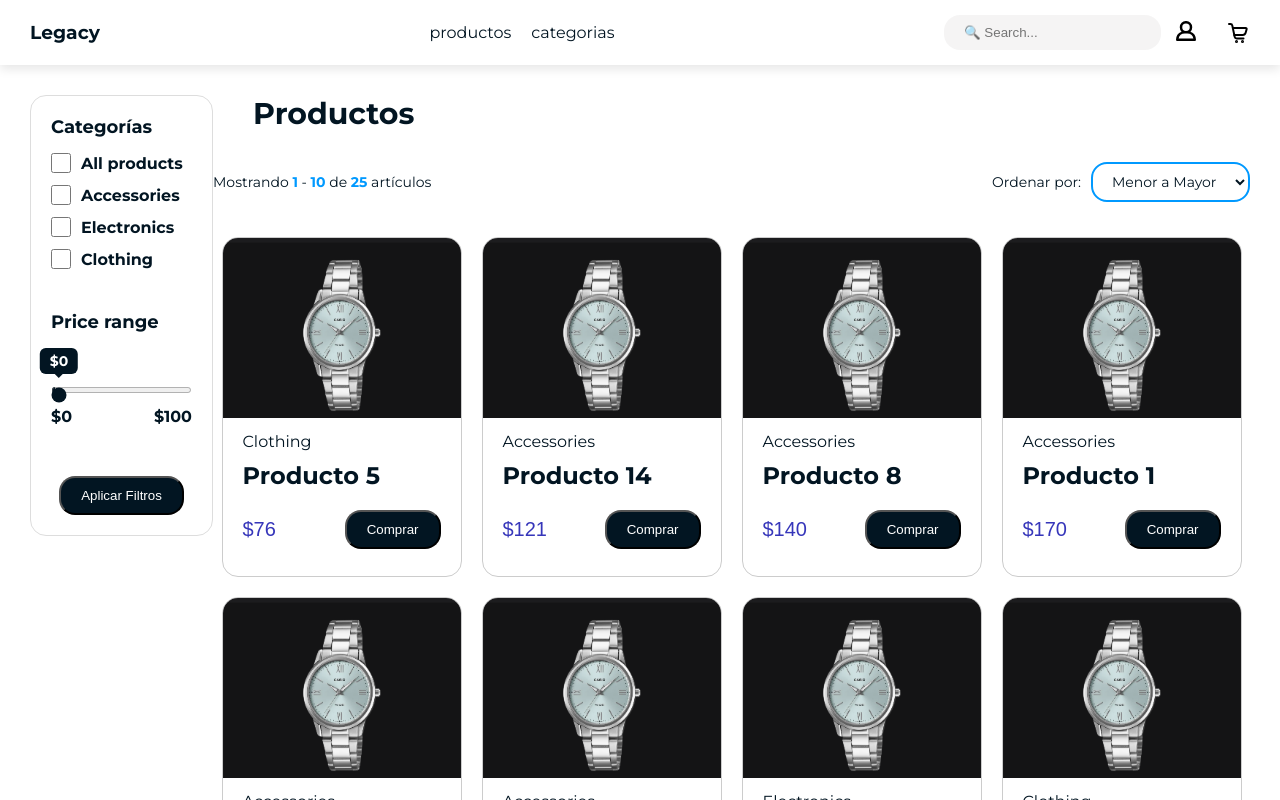
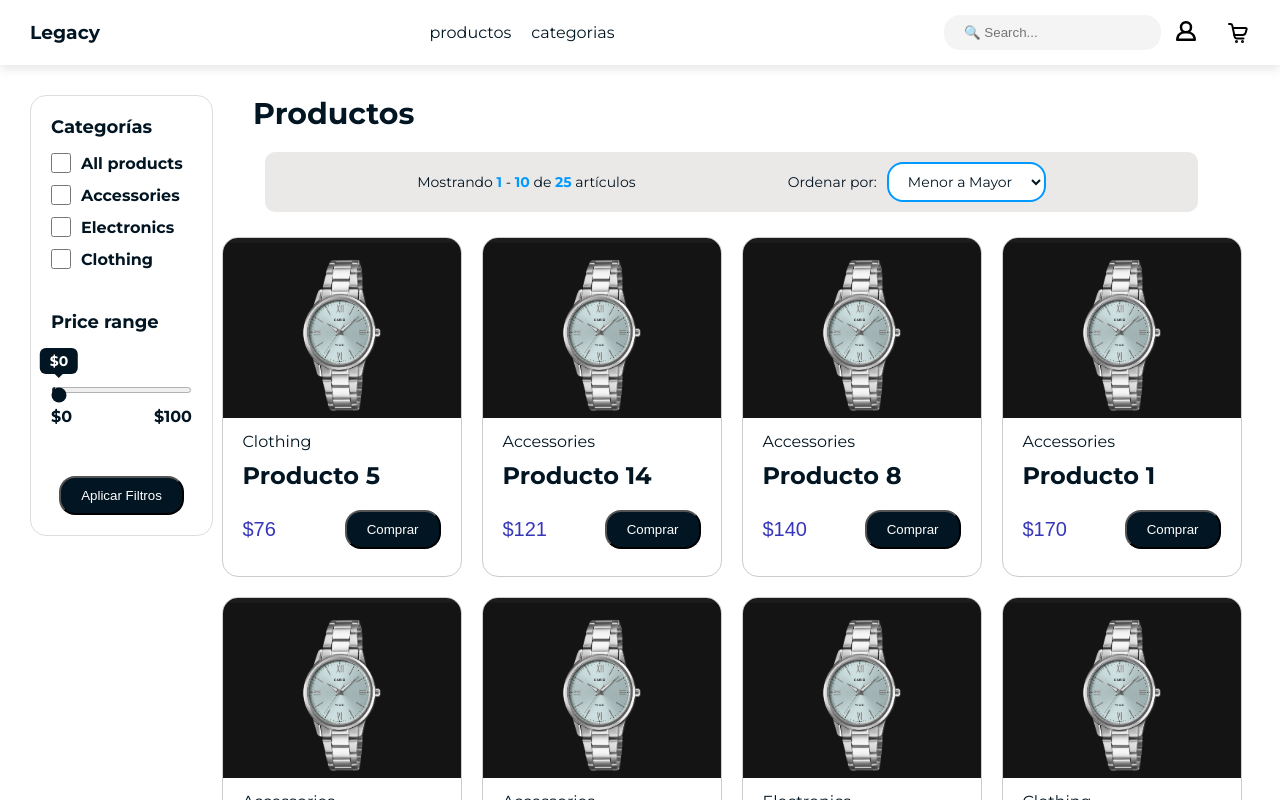
Before and after one commit to GeanfrancoGPD/prog_basada_componentes, a Vue app in the folder atomic_desing/: page / in a window 1280 px wide. Shown: the top 800 px of the page. Built offline with nearby package versions, Linux system fonts and the light colour scheme; a web font is replaced by a local one.

Commit message:
refactor: Cambia el estilo de barra de los productos

```diff
--- a/atomic_desing/src/components/molecules/ProductToolbar.vue
+++ b/atomic_desing/src/components/molecules/ProductToolbar.vue
@@ -55,14 +55,22 @@ const handleSortChange = (newValue) => {
 
 <style scoped>
 .product-toolbar {
+  width: 90%;
+  margin: 0 auto;
   display: flex;
-  justify-content: space-between;
+  justify-content: space-evenly;
   align-items: center;
   padding: 10px 0;
   margin-bottom: 25px;
   border-bottom: 1px solid var(--border-component);
+  background: #d2cccc71;
+  border-radius: 10px;
   color: var(--text);
   font-size: 14px;
+}
+
+.product-toolbar * {
+    background-color: transparent;
 }
 
 .toolbar-actions {
@@ -71,6 +79,11 @@ const handleSortChange = (newValue) => {
   gap: 10px;
 }
 
+.toolbar-actions select {
+  background-color: #fff;
+  color: var(--text);
+}
+
 strong {
   color: var(--bg-component-hover);
 }
```
